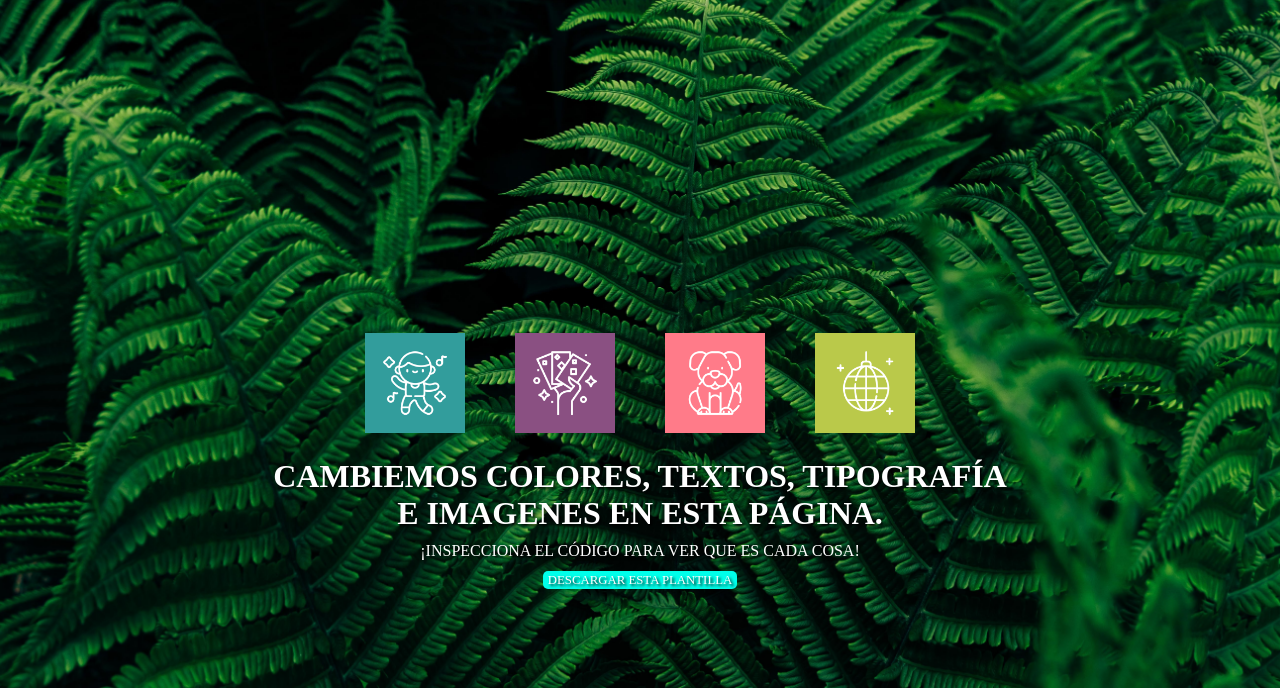
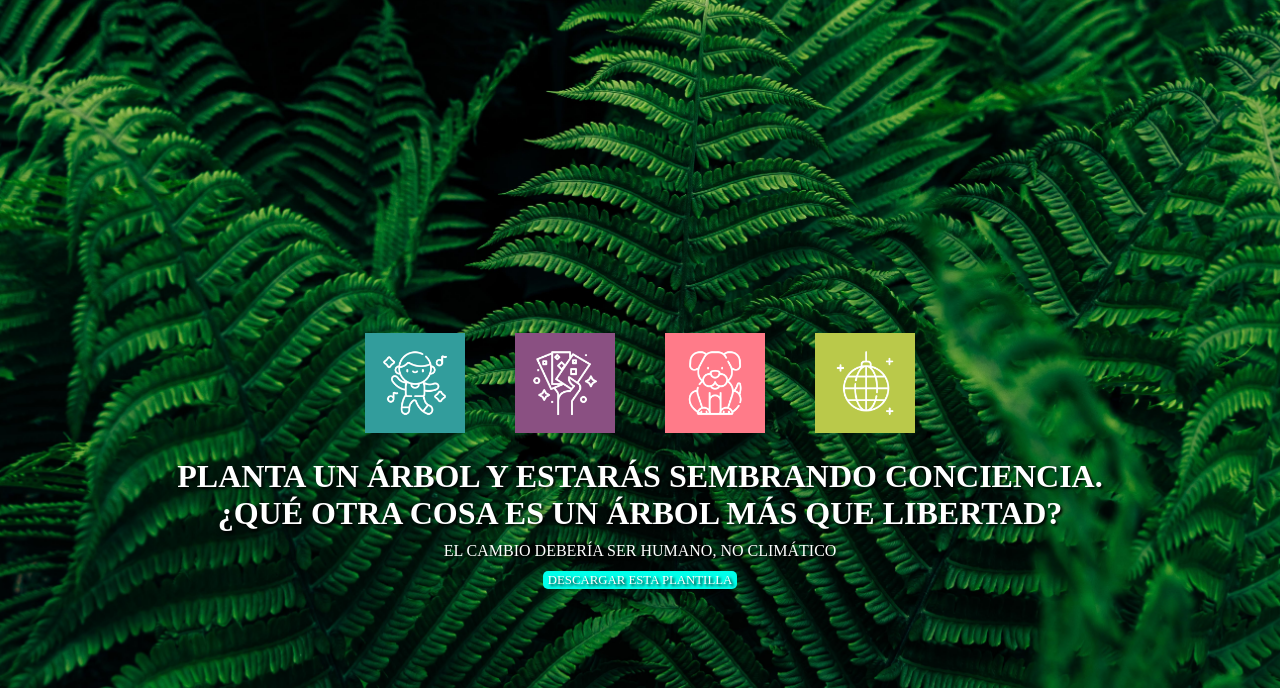
Before and after one commit to scarosepulvedas/carotemplate, a plain HTML site: page index.html in a window 1280 px wide. Shown: the part 112-800 px from the top of the page. Drawn offline with Linux system fonts and the light colour scheme.

Commit message:
Update index.html

```diff
--- a/index.html
+++ b/index.html
@@ -58,11 +58,11 @@
                 <div id="color4" class="color"><img class="icon" src="media/icon4.png" alt="Esta es la descripción del icono por si no carga correctamente"></div>
             </div>
             <!--Este es un título de clase 1 (El más importante)-->
-            <h1>Cambiemos colores, textos, tipografía
+            <h1>Planta un árbol y estarás sembrando conciencia.
                 <!--Salto de línea--><br>
-                 e imagenes en esta página.</h1>
+                 ¿Qué otra cosa es un árbol más que libertad?</h1>
             <!--Este es un párrafo de texto-->
-            <p>¡Inspecciona el código para ver que es cada cosa!</p>
+            <p>El cambio debería ser humano, no climático</p>
             <a href="#" class="btn">Descargar esta plantilla</a>
         </div>
     </div>
```
